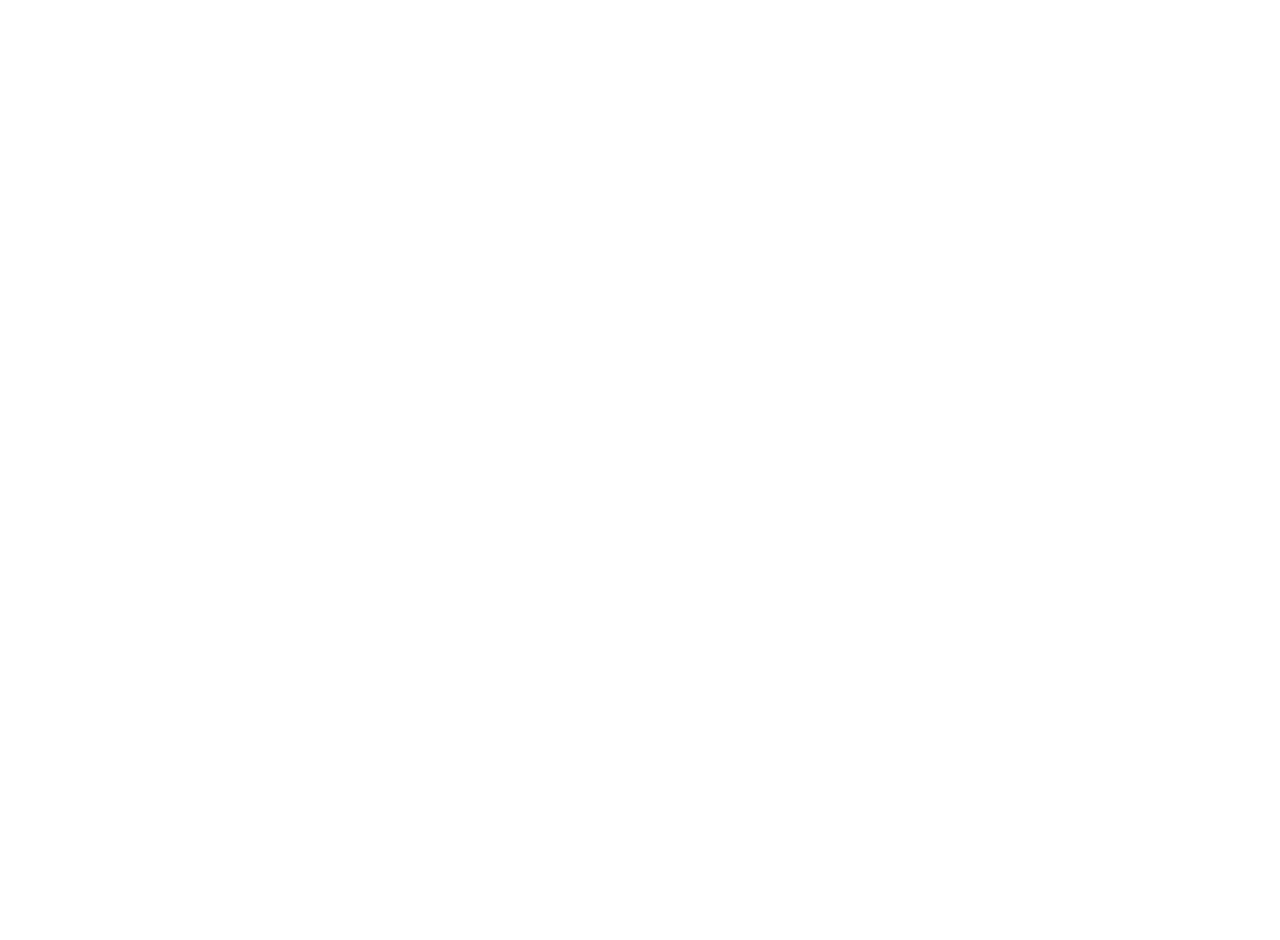
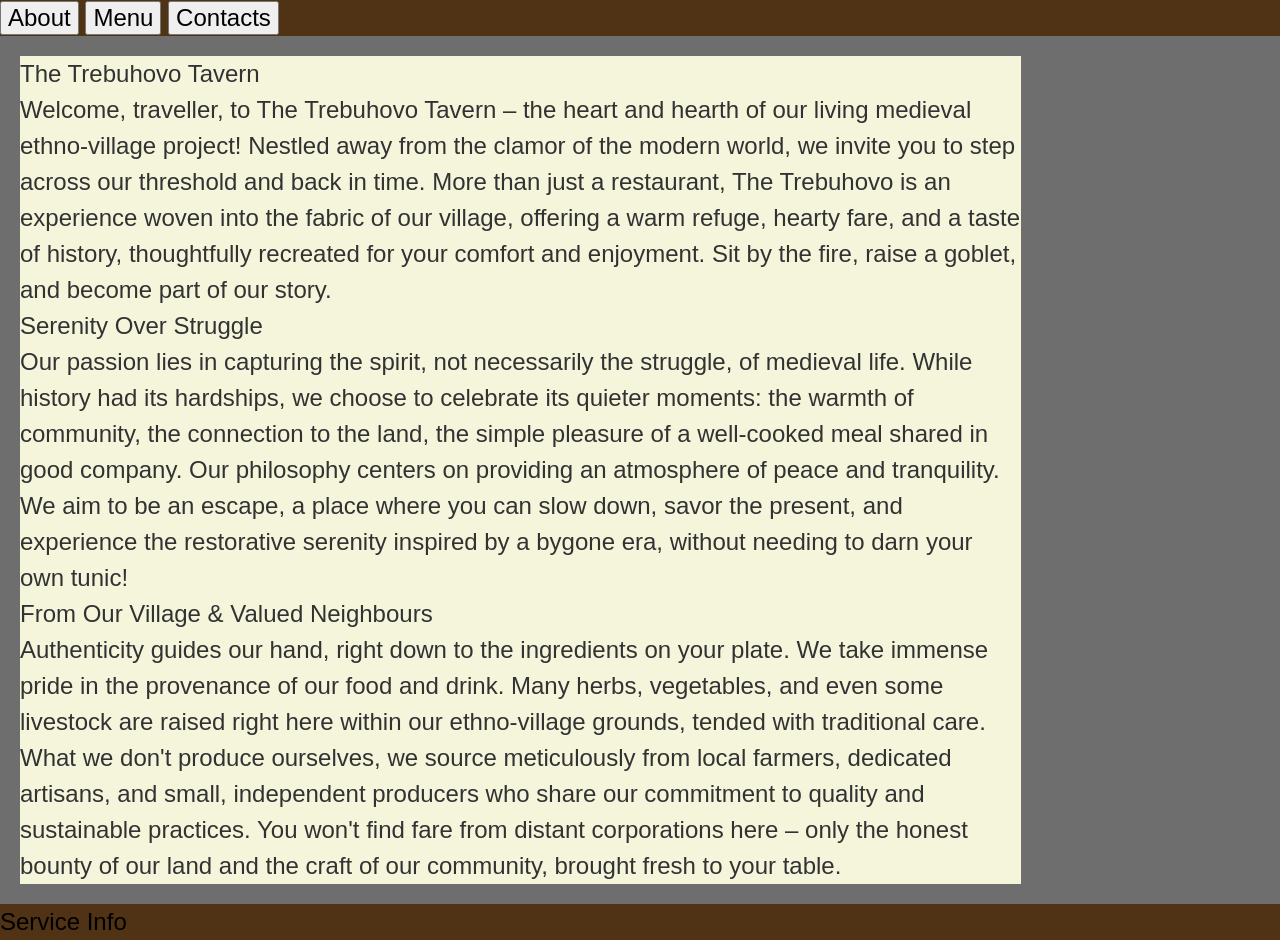
Before and after one commit to johann219/restaurant, a website built with webpack: page src/template.html in a window 1280 px wide. Before the commit the page ends 800 px from the top, so only its background shows below. Built offline with nearby package versions, Linux system fonts and the light colour scheme.

Commit message:
Add mockup mark-up and start creating styling

```diff
--- a/src/css/styles.css
+++ b/src/css/styles.css
@@ -3,6 +3,10 @@
 :root {
   line-height: 1.5;
   font-size: clamp(1rem, 0.75rem + 1.5vw, 1.5rem);
+}
+
+* {
+  margin: 0;
 }
 
 ol[role="list"], ul[role="list"] {
@@ -19,3 +23,32 @@ img, picture, video, canvas, svg {
     display: block;
     max-width: 100%;
 }
+
+:root {
+  --wood-brown: #503214;
+  --stone-gray: #6e6e6e;
+  --parchment-paper: #f5f5dc;
+  --dark-charcoal: #323232;
+  --deep-burgundy: #800000;
+  --muted-gold: #b8860b;
+}
+
+body {
+  font-family: 'Merriweather', sans-serif;
+}
+
+header,
+footer {
+  background-color: var(--wood-brown);
+}
+
+main {
+  background-color: var(--stone-gray);
+  padding: 20px;
+}
+
+main > div {
+  background-color: var(--parchment-paper);
+  color: var(--dark-charcoal);
+  max-width: 75ch;
+}
--- a/src/template.html
+++ b/src/template.html
@@ -3,9 +3,59 @@
 <head>
     <meta charset="UTF-8">
     <meta name="viewport" content="width=device-width, initial-scale=1.0">
-    <title>Document</title>
+    <title>Trebuhovo Tavern</title>
 </head>
 <body>
-
+    <header>
+        <nav>
+            <button class="nav-button" id="about-button">About</button>
+            <button class="nav-button" id="menu-button">Menu</button>
+            <button class="nav-button" id="contacts-button">Contacts</button>
+        </nav>
+    </header>
+    <main>
+        <div id="content">
+            <section class="content-block">
+                <h1>The Trebuhovo Tavern</h1>
+                <p>
+                    Welcome, traveller, to The Trebuhovo Tavern – the heart and hearth of our
+                    living medieval ethno-village project! Nestled away from the clamor
+                    of the modern world, we invite you to step across our threshold
+                    and back in time. More than just a restaurant, The Trebuhovo
+                    is an experience woven into the fabric of our village, offering a warm refuge,
+                    hearty fare, and a taste of history, thoughtfully recreated for your comfort
+                    and enjoyment. Sit by the fire, raise a goblet, and become part of our story.
+                </p>
+            </section>
+            <section class="content-block">
+                <h1>Serenity Over Struggle</h1>
+                <p>
+                    Our passion lies in capturing the spirit, not necessarily the struggle,
+                    of medieval life. While history had its hardships, we choose to celebrate
+                    its quieter moments: the warmth of community, the connection to the land,
+                    the simple pleasure of a well-cooked meal shared in good company.
+                    Our philosophy centers on providing an atmosphere of peace and tranquility.
+                    We aim to be an escape, a place where you can slow down, savor the present,
+                    and experience the restorative serenity inspired by a bygone era,
+                    without needing to darn your own tunic!
+                </p>
+            </section>
+            <section class="content-block">
+                <h1>From Our Village & Valued Neighbours</h1>
+                <p>
+                    Authenticity guides our hand, right down to the ingredients on your plate.
+                    We take immense pride in the provenance of our food and drink.
+                    Many herbs, vegetables, and even some livestock are raised right here
+                    within our ethno-village grounds, tended with traditional care.
+                    What we don't produce ourselves, we source meticulously from local farmers,
+                    dedicated artisans, and small, independent producers who share our commitment
+                    to quality and sustainable practices. You won't find fare from
+                    distant corporations here – only the honest bounty of our land and
+                    the craft of our community, brought fresh to your table.
+                </p>
+            </section>
+        </div>
+    </main>
+    <footer>Service Info</footer>
 </body>
 </html>
```
